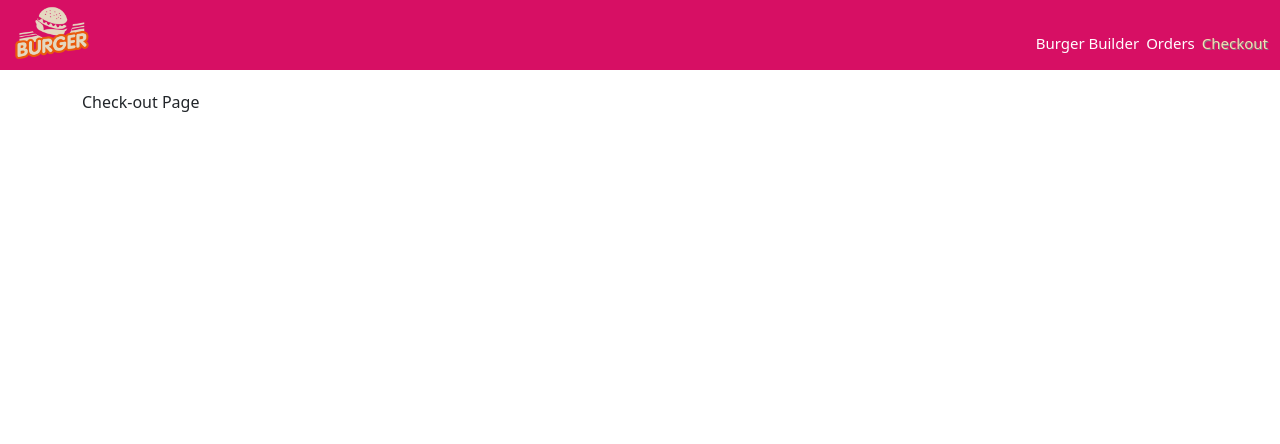
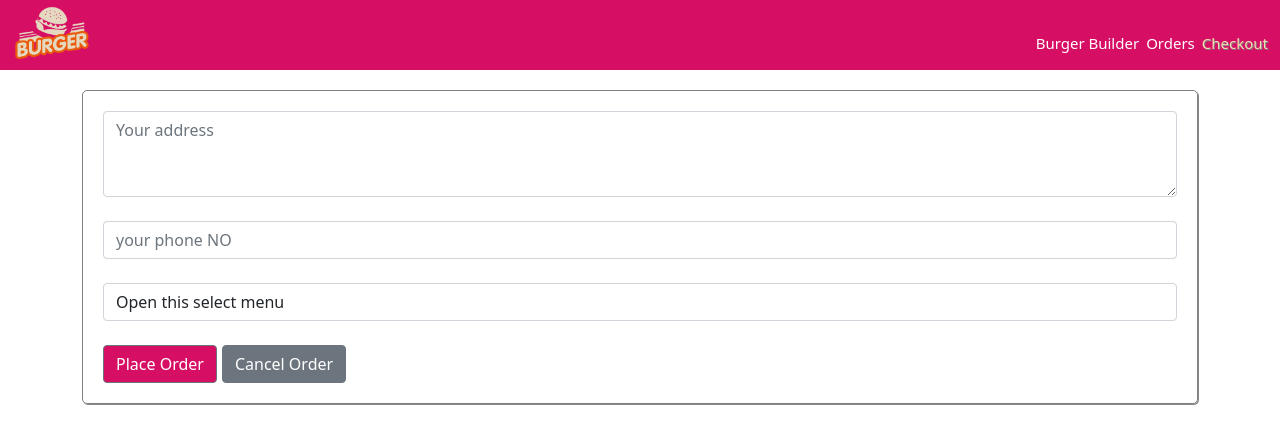
Before and after one commit to ChowdhuryJoy108/burger-app, a React (Create React App) app: page /Checkout in a window 1280 px wide. Shown: the top 444 px of the page. Built offline with nearby package versions, Linux system fonts and the light colour scheme.

Commit message:
after Checkout

```diff
--- a/src/components/BurgerBuilder/BurgerBuilder.js
+++ b/src/components/BurgerBuilder/BurgerBuilder.js
@@ -100,7 +100,7 @@ class BurgerBuilder extends Component {
                    <Summary ingredients={this.props.ingredients} />
                 </ModalBody>
                 <ModalFooter>
-                    <Button color="success" >Continue to Checkout</Button>
+                    <Button style={{backgroundColor:"#D70F64"}}  >Continue to Checkout</Button>
                     <Button color="secondary" onClick={this.toggleModal}>Cancel</Button>
                 </ModalFooter>
             </Modal>
--- a/src/components/BurgerBuilder/Controlls/Controls.js
+++ b/src/components/BurgerBuilder/Controlls/Controls.js
@@ -54,7 +54,7 @@ const Controls = (props) =>{
                 <CardFooter>
                     <h5>Price:<strong>{props.price}</strong> BDT</h5>
                 </CardFooter>
-                <Button disabled={!props.purchasable} onClick={props.toggleModal}>Order Now</Button>
+                <Button style={{backgroundColor:"#D70F64"}} disabled={!props.purchasable} onClick={props.toggleModal}>Order Now</Button>
             </Card>
         </div>
     )
--- a/src/components/Orders/Checkout/Checkout.js
+++ b/src/components/Orders/Checkout/Checkout.js
@@ -1,10 +1,58 @@
-import React from "react";
+import React,{Component} from "react";
+import {Button} from 'reactstrap'
 
-const Checkout = props =>{
-    return(
-        <div>
-            <p>Check-out Page</p>
-        </div>
-    )
+class Checkout extends Component{
+    state = {
+        values:{
+            deliveryAddress:"",
+            phone:"",
+            paymentMethod:"Open this select menu",
+        }
+    }
+
+    goBack = () =>{
+        this.props.history.goBack("/")
+    }
+
+    inputChangeHandler = (e)=>{
+        this.setState({
+            values: {
+                ...this.state.values,
+                [e.target.name]:e.target.value,
+            }
+        })
+    }
+
+    submitHandler = () =>{
+        console.log(this.state.values);
+    }
+
+    render(){
+       return(
+         <div>
+            <form style={{
+                border:'1px solid gray',
+                padding:'20px',
+                boxShadow:'1px 1px #888888',
+                borderRadius:'5px',
+
+            }}>
+
+                <textarea name="deliveryAddress" value={this.state.values.deliveryAddress} class="form-control" id="textAreaExample6" rows="3" placeholder="Your address"  onChange={(e)=>this.inputChangeHandler(e)}></textarea>
+                <br />
+                <input name="phone" className="form-control" value={this.state.values.phone} placeholder="your phone NO"   onChange={(e)=>this.inputChangeHandler(e)}/>
+                <br />
+                <select name="paymentMethod" className="form-control" value={this.state.values.paymentMethod} onChange={(e)=>this.inputChangeHandler(e)} >
+                    <option selected>Open this select menu</option>
+                    <option value="Cash On Delivery">Cash On Delivery</option>
+                    <option value="Bkash">Bkash</option>
+                </select>
+                <br />
+                <Button style={{backgroundColor:"#D70F64"}} onClick={this.submitHandler} >Place Order</Button>
+                <Button color="secondary" style={{marginLeft:"5px"}} onClick={this.goBack}>Cancel Order</Button>
+            </form>
+         </div>
+       )
+    }
 }
-export default Checkout
+export default Checkout;
```
